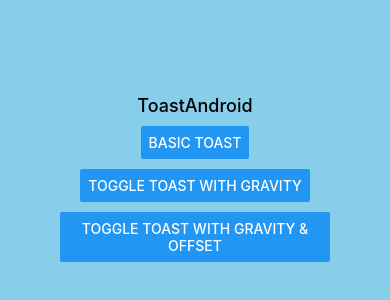
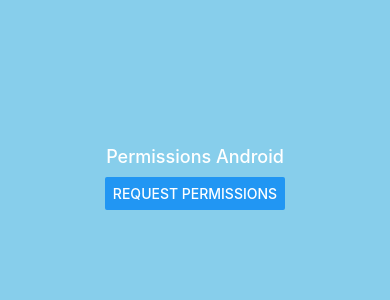
Before and after one commit to muazimmaqbool/React-Native-Tutorials, a React Native app: screen / in a window 390 px wide. Shown: the part 244-544 px from the top of the page. Built offline with nearby package versions, Linux system fonts and the light colour scheme.

Commit message:
permissions

```diff
--- a/App.js
+++ b/App.js
@@ -97,8 +97,8 @@ const App = () => {
           {/* <J_Vibration/> */}
           {/* <K_Dimensions/> */}
           {/* <L_BackHandler/> */}
-          <M_ToastAndroid/>
-          {/* <N_Permissions/> */}
+          {/* <M_ToastAndroid/> */}
+          <N_Permissions/>
           {/* <O_AsyncStorage/> */}
 
       {/*closing view of core components and custom components */}
```
